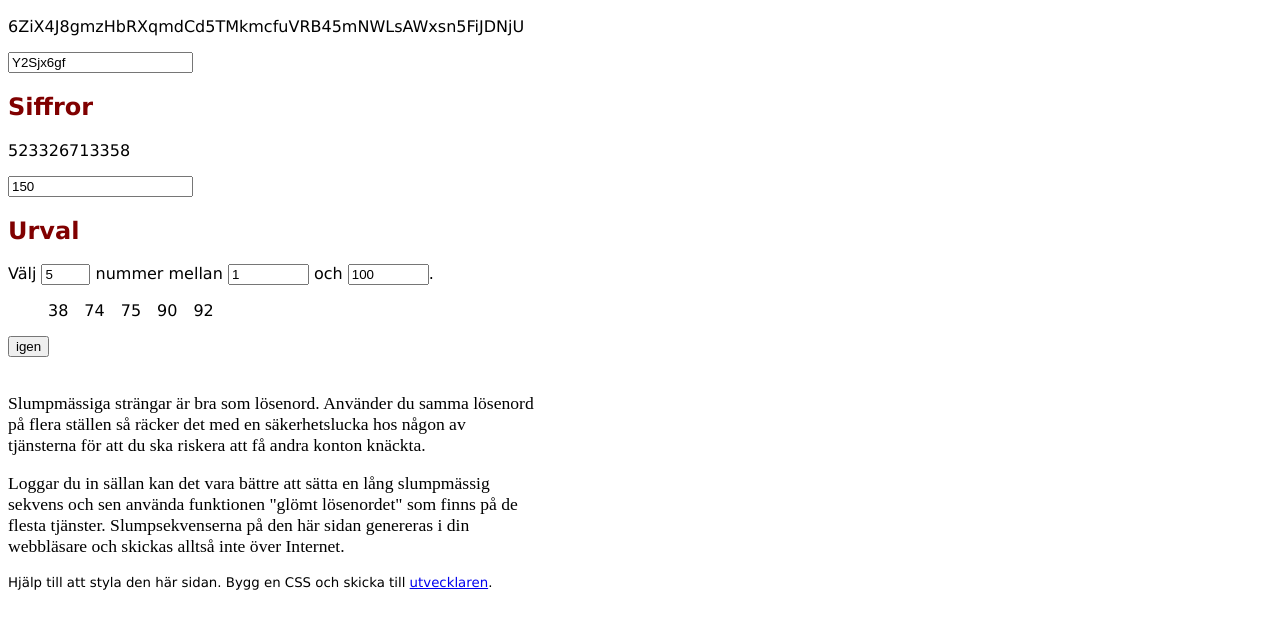
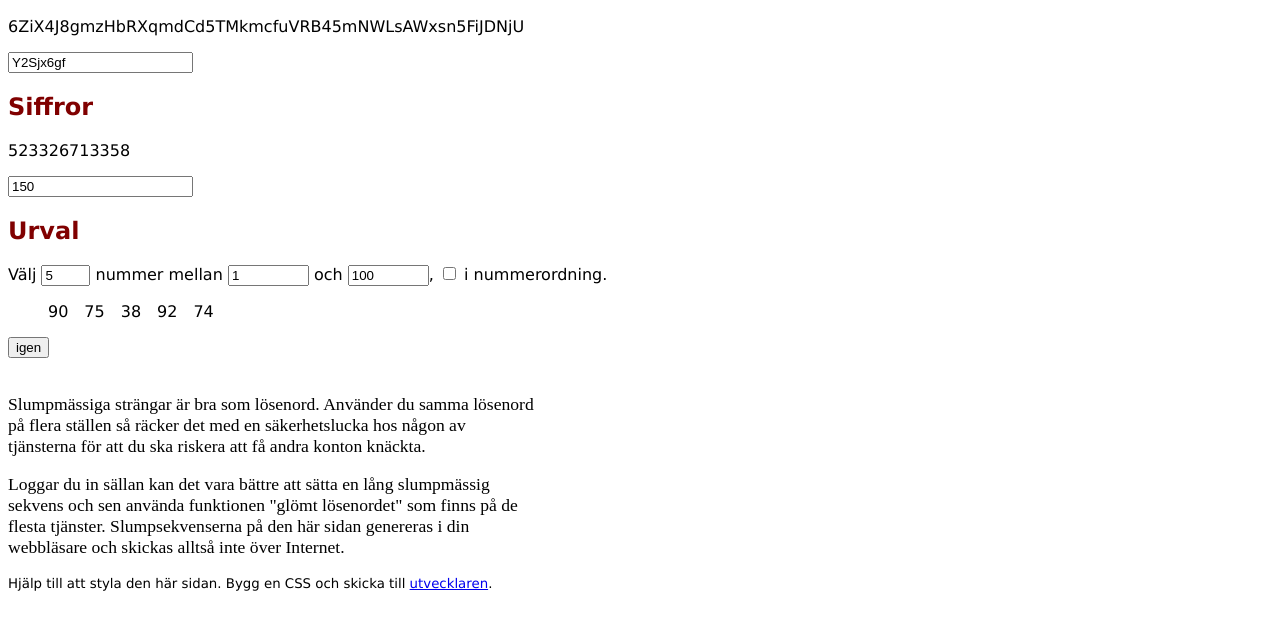
Before and after one commit to Reposoft/slump.nu, a plain HTML site: page index.html in a window 1280 px wide. Shown: the part 112-742 px from the top of the page. Drawn offline with Linux system fonts and the light colour scheme.

Commit message:
It is now an option to sort selected numbers ascending or leave them in the same order they were randomized

```diff
--- a/index.html
+++ b/index.html
@@ -32,7 +32,8 @@
 <h2>Urval</h2>
 <p class="text">Välj <input name="hits" size="3" value="5" maxlength="3"/>
 nummer mellan <input name="from" size="7" value="1" maxlength="9"/>
-och <input name="to" size="7" value="100" maxlength="9"/>.</p>
+och <input name="to" size="7" value="100" maxlength="9"/>,
+<input type="checkbox" name="ascending"/> i nummerordning.</p>
 <ul class="result"></ul>
 </div>
 
--- a/slump.js
+++ b/slump.js
@@ -1,18 +1,8 @@
 /* (c) 2009 Staffan Olsson optime.se */
 
 $().ready(function() {
-	$('#selection input').keyup(function() {
-		var options = {};
-		$('#selection input').each(function() {
-			var f = $(this).removeClass('invalid');
-			var n = f.attr('name');
-			var v = f.val();
-			if (!v) f.addClass('invalid');
-			options[n] = parseInt(v);
-		});
-		if (options.to < options.from) $('#selection from, #selection to').addClass('invalid');
-		if ($('#selection input.invalid').size() == 0) slump_selection(options);
-	} );
+	$('#selection input').keyup(slump_selection_form_change);
+	$('#selection input:checkbox').click(slump_selection_form_change);
 	$('#refresh').click(function() {
 		slump_run();
 	});
@@ -54,6 +44,23 @@ function slump_string(length) {
 	return s;
 }
 
+function slump_selection_form_change() {
+	var options = {};
+	$('#selection input').each(function() {
+		var f = $(this).removeClass('invalid');
+		var n = f.attr('name');
+		var v = f.val();
+		if (!v) f.addClass('invalid');
+		if (f.attr('type') == 'checkbox') {
+			options[n] = f.is(':checked');
+		} else {
+			options[n] = parseInt(v);
+		}
+	});
+	if (options.to < options.from) $('#selection from, #selection to').addClass('invalid');
+	if ($('#selection input.invalid').size() == 0) slump_selection(options);
+};
+
 function slump_selection(options) {
 	var defaults = {
 		unique: true
@@ -69,7 +76,9 @@ function slump_selection(options) {
 		var n = slump_number(options.to - options.from + 1) + options.from;
 		if (!options.unique || s.indexOf(n) == -1) s.push(n);
 	}
-	s.sort(function(a,b){return a-b;});
+	if (options.ascending) {
+		s.sort(function(a,b){return a-b;});
+	}
 	for (i = 0; i < s.length; i++) {
 		var n = s[i];
 		$('<li/>').text(n).appendTo(list);
```
